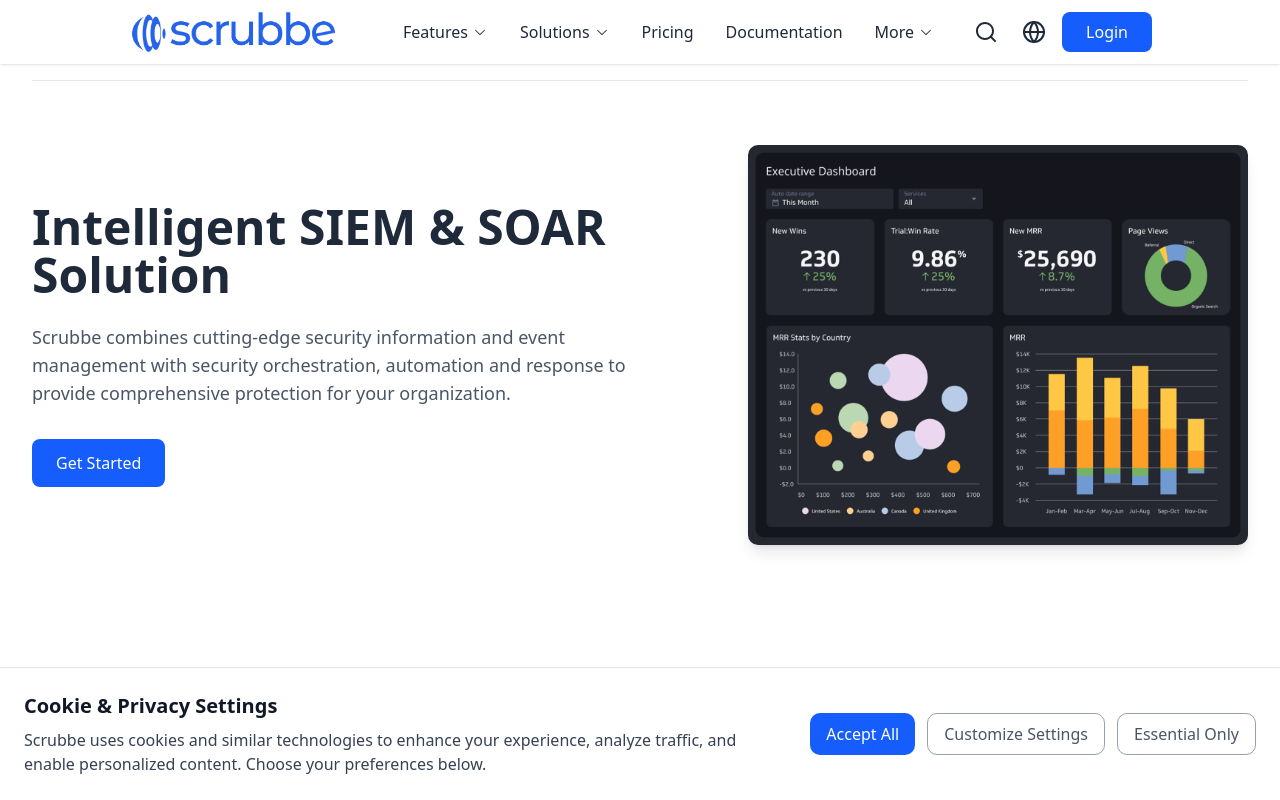
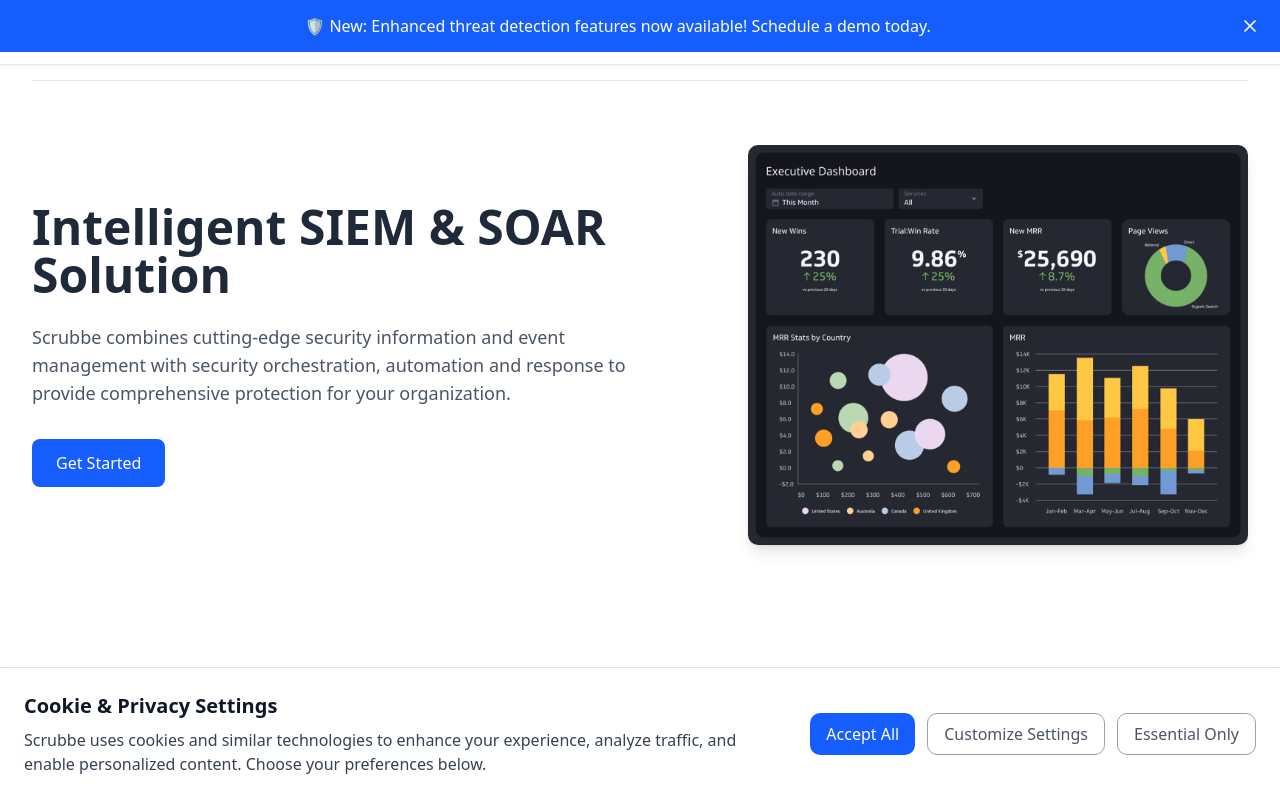
Before and after one commit to traez/scrubbe-landing, a Next.js app: page / in a window 1280 px wide. Built offline with nearby package versions, Linux system fonts and the light colour scheme; what @bprogress/next would draw is missing.

Commit message:
Add AnnouncementBar component to display important notifications; integrate into RootLayout

```diff
--- a/src/app/layout.tsx
+++ b/src/app/layout.tsx
@@ -4,6 +4,7 @@
 import BprogressProvider from "@/lib/BprogressProvider";
 import Navbar from "@/components/landing/Navbar";
 import CookieConsentModal from "@/components/landing/CookieConsentModal";
+import AnnouncementBar from "@/components/landing/AnnouncementBar";
 
 /* const geistSans = Geist({
   variable: "--font-geist-sans",
@@ -31,6 +32,7 @@
       <body className="antialiased flex flex-col justify-center items-center min-h-screen w-full font-trebuchetMs bg-[#F5F5F5]">
         <BprogressProvider>
           <Navbar />
+          <AnnouncementBar />
           <main className="flex-grow h-full w-full max-w-[1440px] bg-white text-black">
             {children}
           </main>
--- /dev/null
+++ b/src/components/landing/AnnouncementBar.tsx
@@ -0,0 +1,50 @@
+"use client";
+import { useState, useEffect } from "react";
+import { X } from "lucide-react";
+
+const AnnouncementBar = () => {
+  const [isVisible, setIsVisible] = useState(false);
+
+  useEffect(() => {
+    // Show the announcement bar on component mount
+    setIsVisible(true);
+
+    // Set a timer to hide it after 20 seconds
+    const timer = setTimeout(() => {
+      setIsVisible(false);
+    }, 20000);
+
+    // Clear the timer when component unmounts
+    return () => clearTimeout(timer);
+  }, []);
+
+  const handleDismiss = () => {
+    setIsVisible(false);
+  };
+
+  return (
+    <div
+      className={`
+        fixed top-0 left-0 right-0 z-50
+        bg-blue-600 text-white px-4 py-3
+        flex items-center justify-between
+        transform transition-transform duration-500 ease-in-out
+        ${isVisible ? "translate-y-0" : "-translate-y-full"}
+      `}
+    >
+      <p className="text-center flex-grow font-medium">
+        🛡️ New: Enhanced threat detection features now available! Schedule a
+        demo today.
+      </p>
+      <button
+        onClick={handleDismiss}
+        className="ml-4 p-1 rounded-full hover:bg-blue-700 focus:outline-none focus:ring-2 focus:ring-white"
+        aria-label="Close announcement"
+      >
+        <X size={20} />
+      </button>
+    </div>
+  );
+};
+
+export default AnnouncementBar;
```
